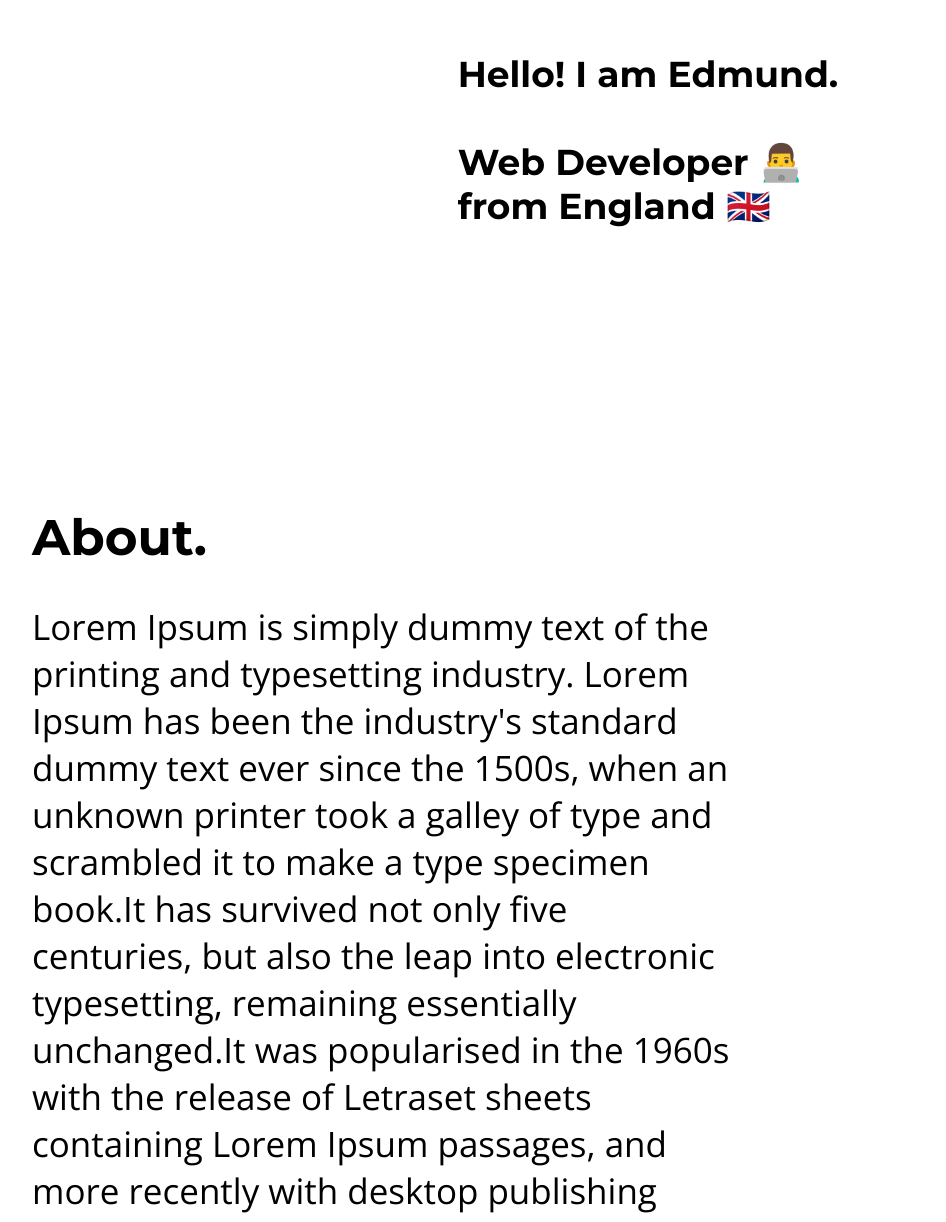
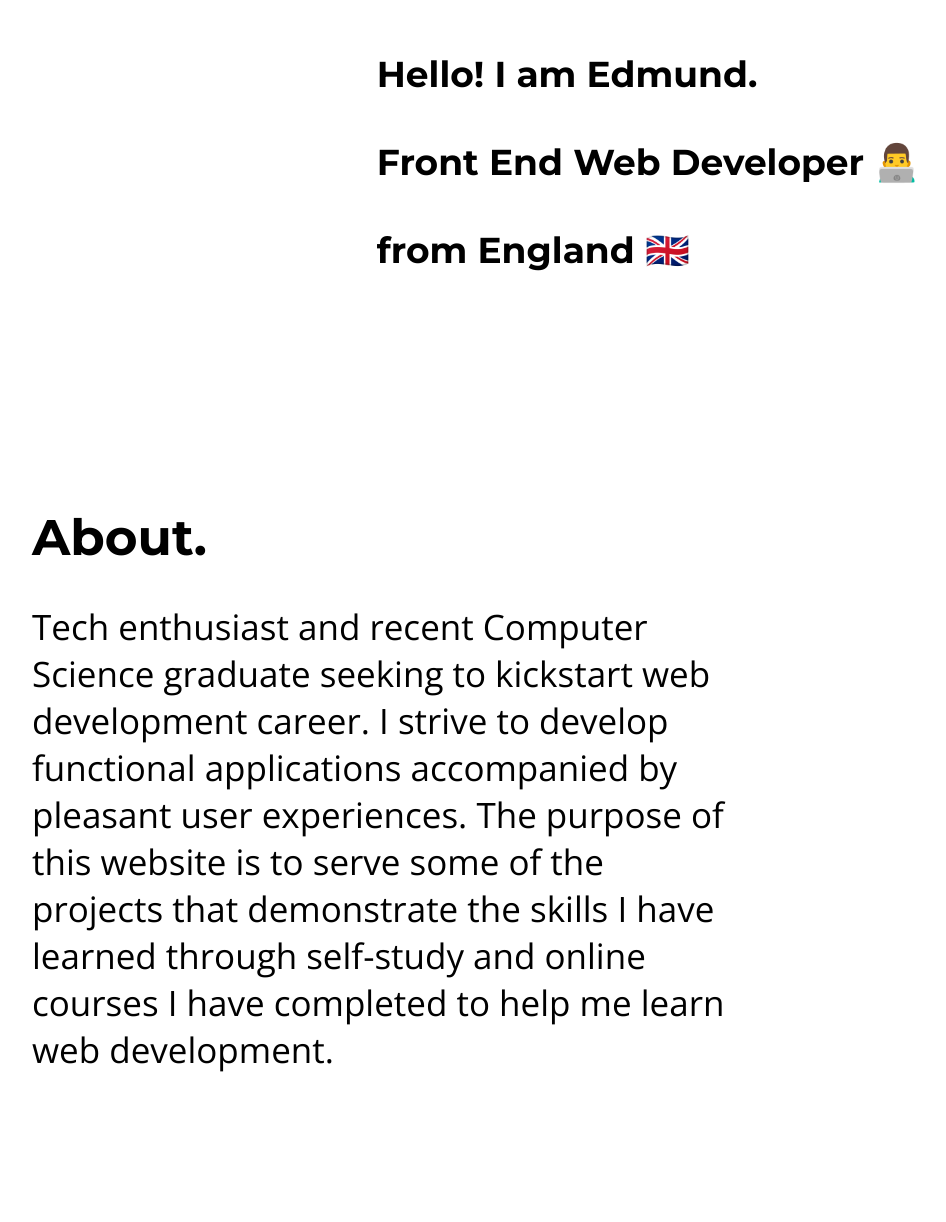
Before and after one commit to munjyong/react-portfolio-site, a React (Create React App) app: page / in a window 1280 px wide. Shown: the part 227-1449 px from the top of the page, without its empty margins (28-974 px from the left). Built offline with nearby package versions, Linux system fonts and the light colour scheme.

Commit message:
Edit bio

```diff
--- a/src/components/Header.js
+++ b/src/components/Header.js
@@ -18,7 +18,8 @@ class Header extends Component {
                 <p className='header-title'>
                     {data.headerTagline[0]}<br></br>{data.headerTagline[1]}<br></br>
                     {data.headerTagline[2]}<br></br>
-                    {data.headerTagline[3]}
+                    {data.headerTagline[3]}<br></br>
+                    {data.headerTagline[4]}
                 </p>
                 </Fade>
             </div>
--- a/src/data.js
+++ b/src/data.js
@@ -3,23 +3,23 @@ export default
         //(Please Do Not Remove The comma(,) after every variable)
         //Change The Website Template
         name :'',
-        headerTagline: [//Line 1 For Header
-                        'Hello! I am Edmund.',
-                        //Line 2 For Header
-                        ' ',
-                        'Web Developer 👨‍💻',
-                        //Line 3 For Header
-                        'from England 🇬🇧'
+        headerTagline:
+        [
+            'Hello! I am Edmund.',
+            ' ',
+            'Front End Web Developer 👨‍💻',
+            '',
+            'from England 🇬🇧'
         ],
         //Contact Email
         contactEmail:'munjyong@gmail.com',
         // Add Your About Text Here
-        abouttext: "Lorem Ipsum is simply dummy text of the printing and typesetting industry. Lorem Ipsum has been the industry's standard dummy text ever since the 1500s, when an unknown printer took a galley of type and scrambled it to make a type specimen book.It has survived not only five centuries, but also the leap into electronic typesetting, remaining essentially unchanged.It was popularised in the 1960s with the release of Letraset sheets containing Lorem Ipsum passages, and more recently with desktop publishing software like Aldus PageMaker including versions of Lorem Ipsum.",
+        abouttext: "Tech enthusiast and recent Computer Science graduate seeking to kickstart web development career. I strive to develop functional applications accompanied by pleasant user experiences. The purpose of this website is to serve some of the projects that demonstrate the skills I have learned through self-study and online courses I have completed to help me learn web development.",
         aboutImage:'',
        //Change This To Hide The Image of About Section (True Or False)
-       ShowAboutImage:true,//true or false (Change Here)
+        ShowAboutImage:true,//true or false (Change Here)
        // Change Projects Here
-       projects:[
+        projects:[
             {
                 id: 1,//DO NOT CHANGE THIS
                 title:'Project One', //Project Title - Add Your Project Title Here
```
